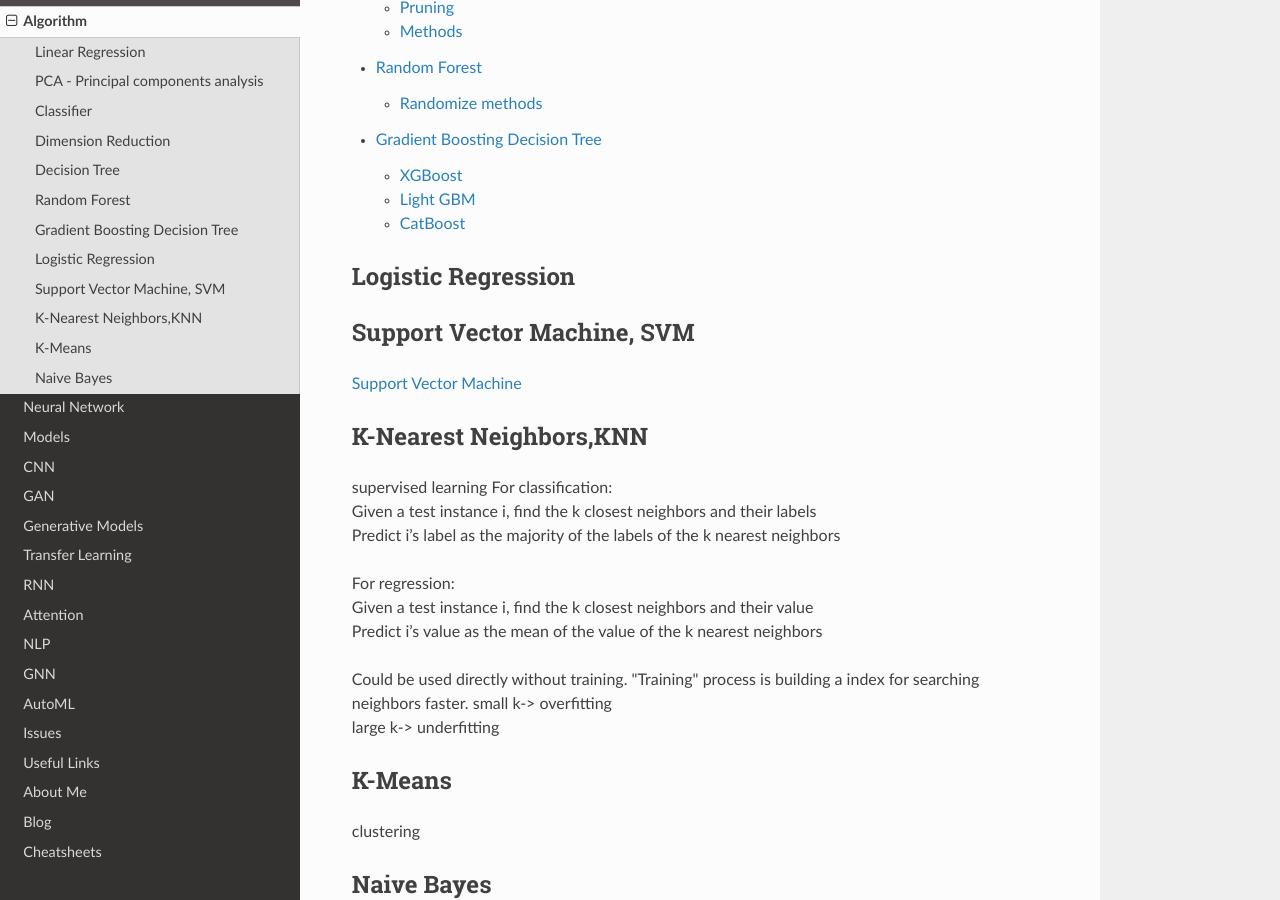
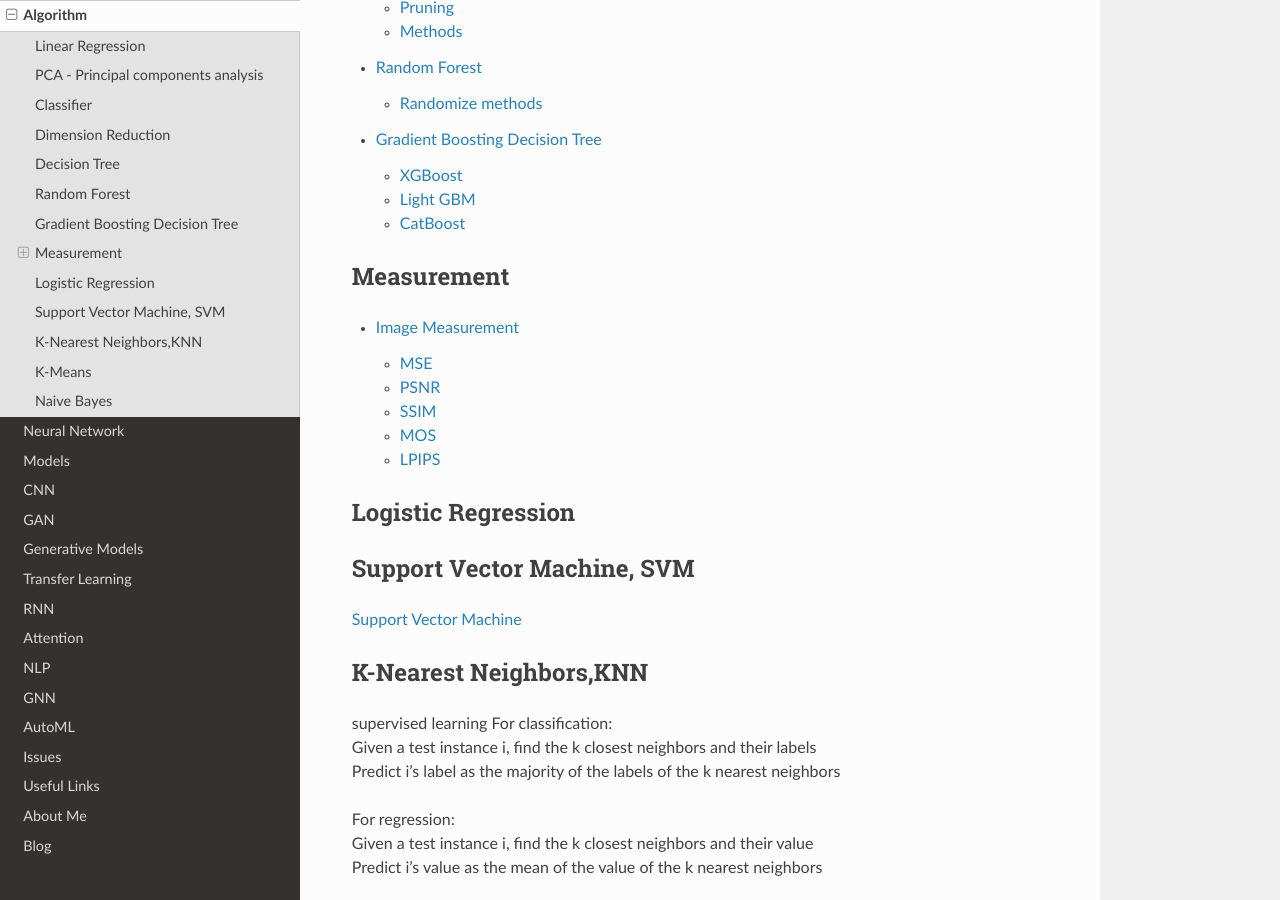
Before and after one commit to vlee-harmonicinc/machine-learning-note, a Sphinx documentation site: the page built from source/algorithm/index.md, in a window 1280 px wide and 900 px high, scrolled down 728 px. Built offline with Sphinx 7.4.7 and the Read the Docs theme 2.0.0, drawn with Linux system fonts in a browser that asks for light colours; comment, search, counter and statistics services are not loaded.

Commit message:
image measurement methods

```diff
--- a/source/algorithm/index.md
+++ b/source/algorithm/index.md
@@ -3,6 +3,8 @@
 * [Classifier](classifier.md)
 * [Dimension Reduction](dimension_reduction.md)
 * [Decision Tree](decision_tree.md)
+## Measurement
+* [Image Measurement](image_measure.md)
 
 ## Logistic Regression
 ## Support Vector Machine, SVM
```
Also changed, not shown: source/algorithm/image_measure.md (+1 -1 lines).
